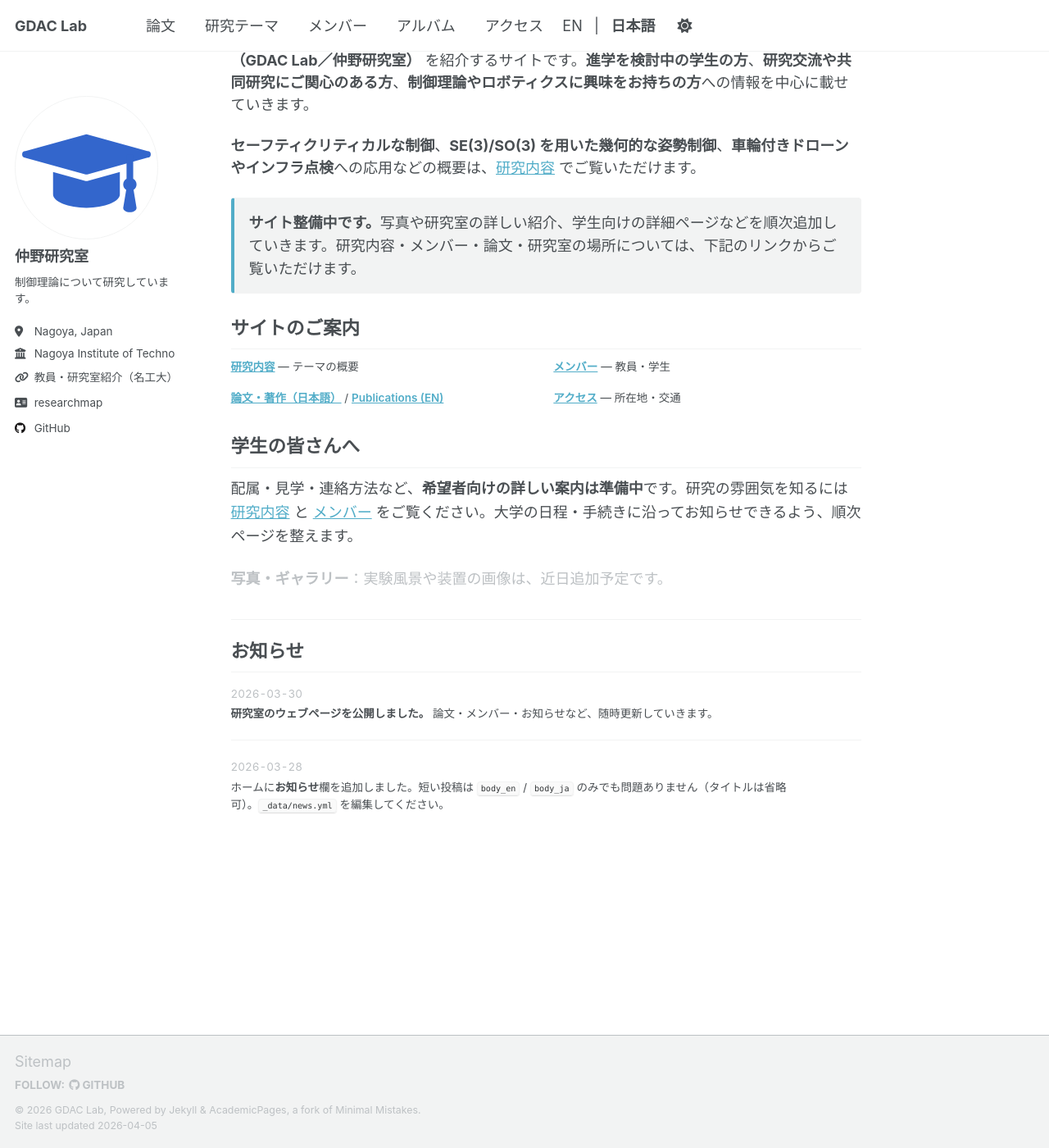
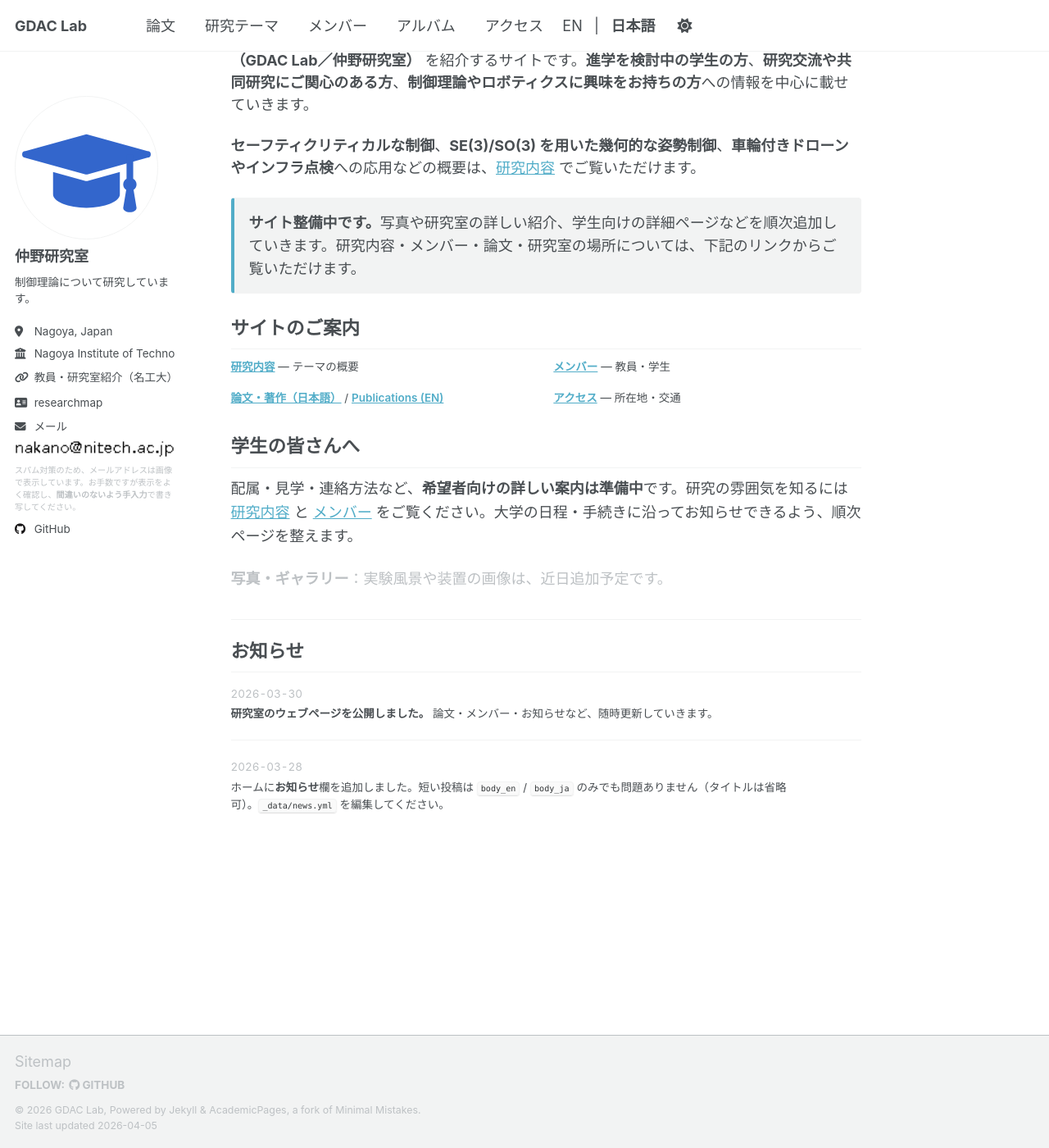
Before and after one commit to GDAC-Lab/gdac-lab.github.io, a Jekyll site: the page built from _pages/ja/index.md, in a window 1280 px wide and 1400 px high, scrolled down 204 px. Shown: the whole window at 82% size. Built offline with Jekyll 4.4.1, drawn with Linux system fonts in a browser that asks for light colours; a script that is not in the unit is left out.

Commit message:
Enhance author email display with image support
- Updated the author profile to conditionally display the email as an image for spam protection, with a fallback to a mailto link if the image is not set.
- Added corresponding styles for the email image display in the sidebar, ensuring proper layout and readability.
- Included a new raster image for the author's email to be used in the profile, improving user experience while safeguarding against automated harvesting.

```diff
--- a/_config.yml
+++ b/_config.yml
@@ -33,7 +33,10 @@ author:
   location         : "Nagoya, Japan"
   employer         : "Nagoya Institute of Technology"
   uri              : "https://mcontrol.web.nitech.ac.jp/nakano/" # PI / lab intro (NITech)
-  email            : # Add your lab email address here
+  # Email: either plain `email` (mailto in HTML — easy for scrapers) OR `email_image` below.
+  email            : # used only if email_image is unset
+  # Raster under /images/ (path relative to /images/). No mailto when set.
+  email_image      : "nakano-email.png"
 
   # Academic websites
   academia         : # URL
--- a/_includes/author-profile.html
+++ b/_includes/author-profile.html
@@ -40,7 +40,18 @@
       {% if site.researchmap_url %}
         <li><a href="{{ site.researchmap_url }}" rel="noopener"><i class="fas fa-fw fa-address-card icon-pad-right" aria-hidden="true"></i>researchmap</a></li>
       {% endif %}
-      {% if author.email %}
+      {% if author.email_image and author.email_image != "" %}
+        <li class="author__email-image-item">
+          <span class="author__email-image-heading"><i class="fas fa-fw fa-envelope icon-pad-right" aria-hidden="true"></i>{% if page.lang == 'ja' %}メール{% else %}Email{% endif %}</span>
+          <img
+            class="author__email-image"
+            src="{{ author.email_image | prepend: '/images/' | prepend: base_path }}"
+            alt="{% if page.lang == 'ja' %}研究室連絡先のメールアドレス（スパム対策のため画像で表示しています。表示を拡大するか、手入力でご利用ください。）{% else %}Lab email address (shown as an image to reduce automated harvesting; zoom or type manually.){% endif %}"
+            loading="lazy"
+            decoding="async" />
+          <p class="author__email-image-note">{% if page.lang == 'ja' %}スパム対策のため、メールアドレスは画像で表示しています。お手数ですが表示をよく確認し、<strong>間違いのないよう手入力</strong>で書き写してください。{% else %}For spam protection, the address is shown as an image. Please look closely and <strong>type it by hand</strong> into your mail app so every character is correct.{% endif %}</p>
+        </li>
+      {% elsif author.email %}
         <li><a href="mailto:{{ author.email }}"><i class="fas fa-fw fa-envelope icon-pad-right" aria-hidden="true"></i>{{ site.data.ui-text[site.locale].email_label | default: "Email" }}</a></li>
       {% endif %}
 
--- a/_sass/layout/_sidebar.scss
+++ b/_sass/layout/_sidebar.scss
@@ -262,3 +262,32 @@
     }
   }
 }
+
+/* Email as raster image (no mailto); override nowrap so caption + image wrap in sidebar */
+.author__urls .author__email-image-item {
+  white-space: normal;
+  cursor: default;
+}
+
+.author__email-image-heading {
+  display: block;
+  margin-bottom: 0.35rem;
+  font-size: $type-size-5;
+}
+
+.author__email-image {
+  display: block;
+  max-width: 220px;
+  width: 100%;
+  height: auto;
+  border-radius: 2px;
+}
+
+.author__email-image-note {
+  margin: 0.45rem 0 0;
+  max-width: 220px;
+  font-size: $type-size-7;
+  line-height: 1.45;
+  color: var(--global-text-color-light);
+  white-space: normal;
+}
```
Also changed, not shown: images/nakano-email.png (added).
